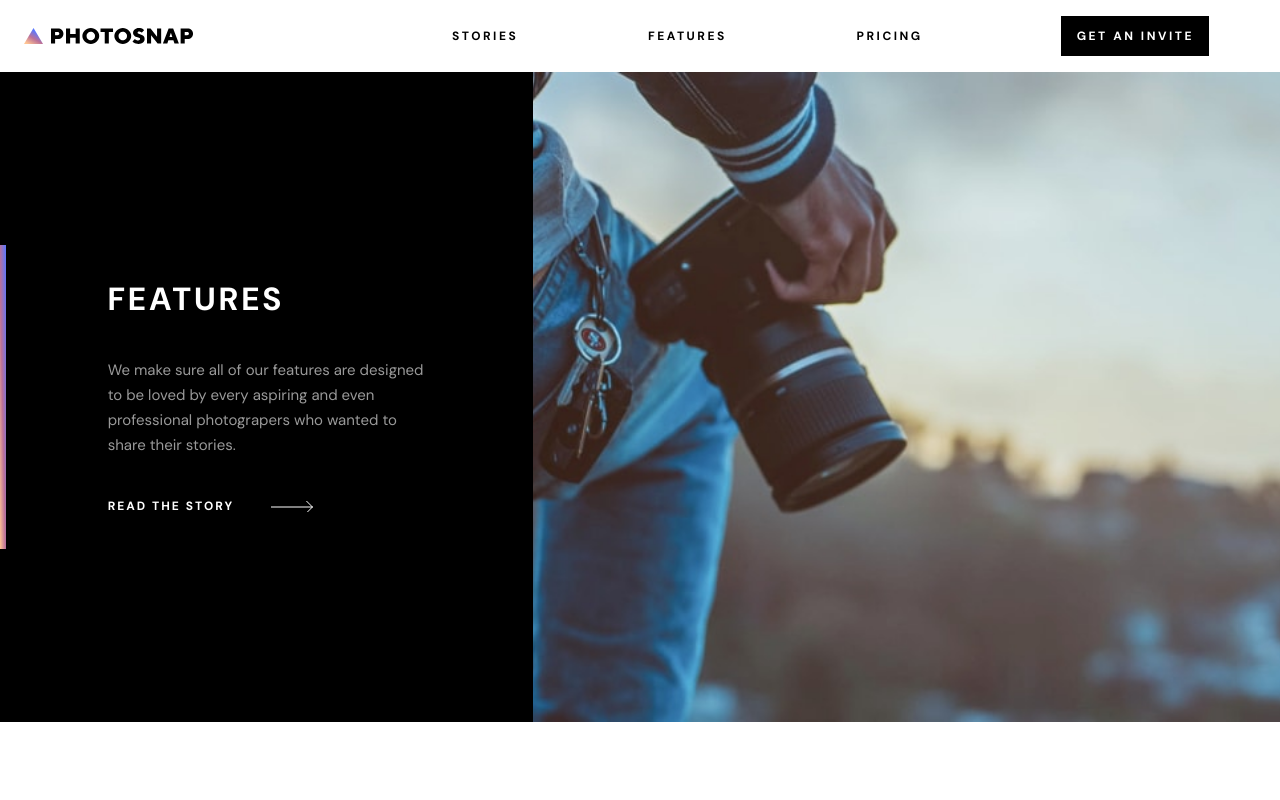
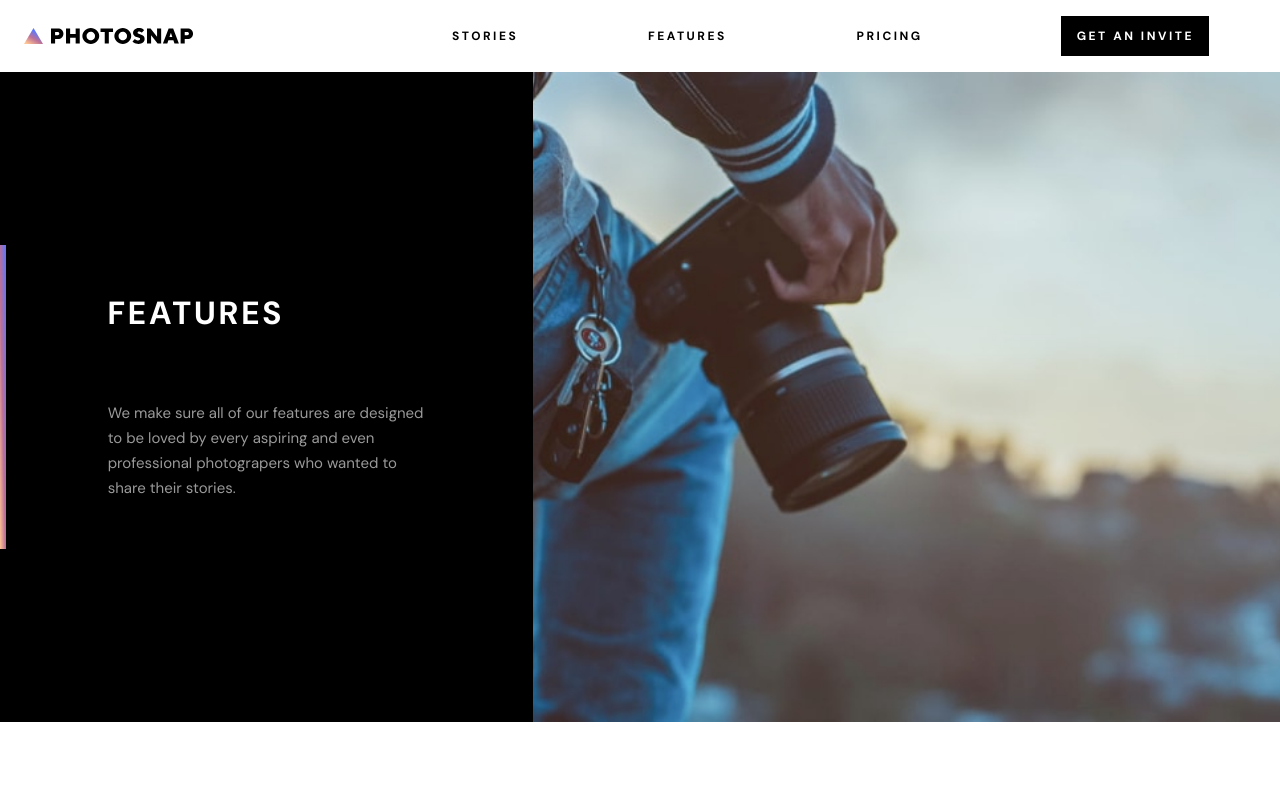
Before and after one commit to reactaleks/photosnap-nextjs, a Next.js app: page /features in a window 1280 px wide. Shown: the top 800 px of the page. Built offline with nearby package versions, Linux system fonts and the light colour scheme.

Commit message:
story component. added. prop to control if story page. if story page display read story button.

```diff
--- a/app/features/page.jsx
+++ b/app/features/page.jsx
@@ -15,7 +15,7 @@ export default function Home() {
       ]
   return (
     <main className="min-h-screen">
-        <Story storyData={storyData}/>
+        <Story storyData={storyData} expanded={false} storyPage={false}/>
         <FeatureSection/>
         <CallToAction/>
     </main>
--- a/app/pricing/page.jsx
+++ b/app/pricing/page.jsx
@@ -16,7 +16,7 @@ export default function Home() {
       ]
   return (
     <main className="min-h-screen">
-        <Story storyData={storyData}/>
+        <Story storyData={storyData} expanded={false} storyPage={false}/>
         <PlanSelection/>
         <PlanComparison/>
         <CallToAction/>
--- a/app/stories/page.jsx
+++ b/app/stories/page.jsx
@@ -14,7 +14,7 @@ export default function Home() {
       ]
   return (
     <main className="min-h-screen">
-        <Story storyData={storyData} expanded={true}/>
+        <Story storyData={storyData} expanded={true} storyPage={true}/>
         <ImageStory numberToDisplay={16}/>
     </main>
   );
--- a/components/story_component/StoryComponent.jsx
+++ b/components/story_component/StoryComponent.jsx
@@ -1,7 +1,7 @@
 import Image from "next/image";
 import LinkMore from "../shared_ui_components/Link_MoreComponent";
 
-export default function Story({ storyData, expanded }) {
+export default function Story({ storyData, expanded, storyPage }) {
   const componentList = storyData.map((item, index) => {
     if (!expanded) {
       return (
@@ -42,7 +42,7 @@ export default function Story({ storyData, expanded }) {
               <div className="text-[15px] leading-[25px] opacity-60">
                 {item.storyDescription}
               </div>
-              <div className="w-[205px]">
+              <div className={`w-[205px] ${storyPage ? 'block' : 'hidden'}`}>
                 <LinkMore linkText={item.linkText} />
               </div>
             </div>
```
